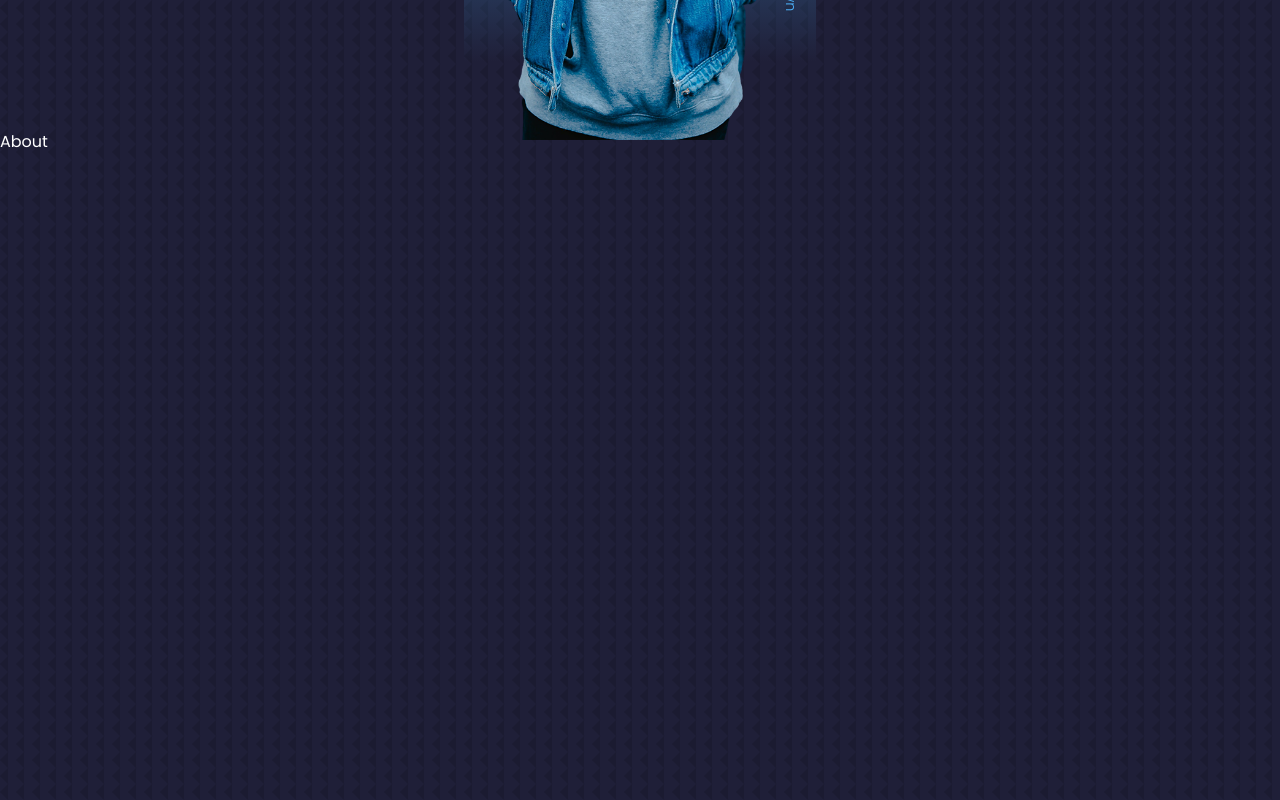
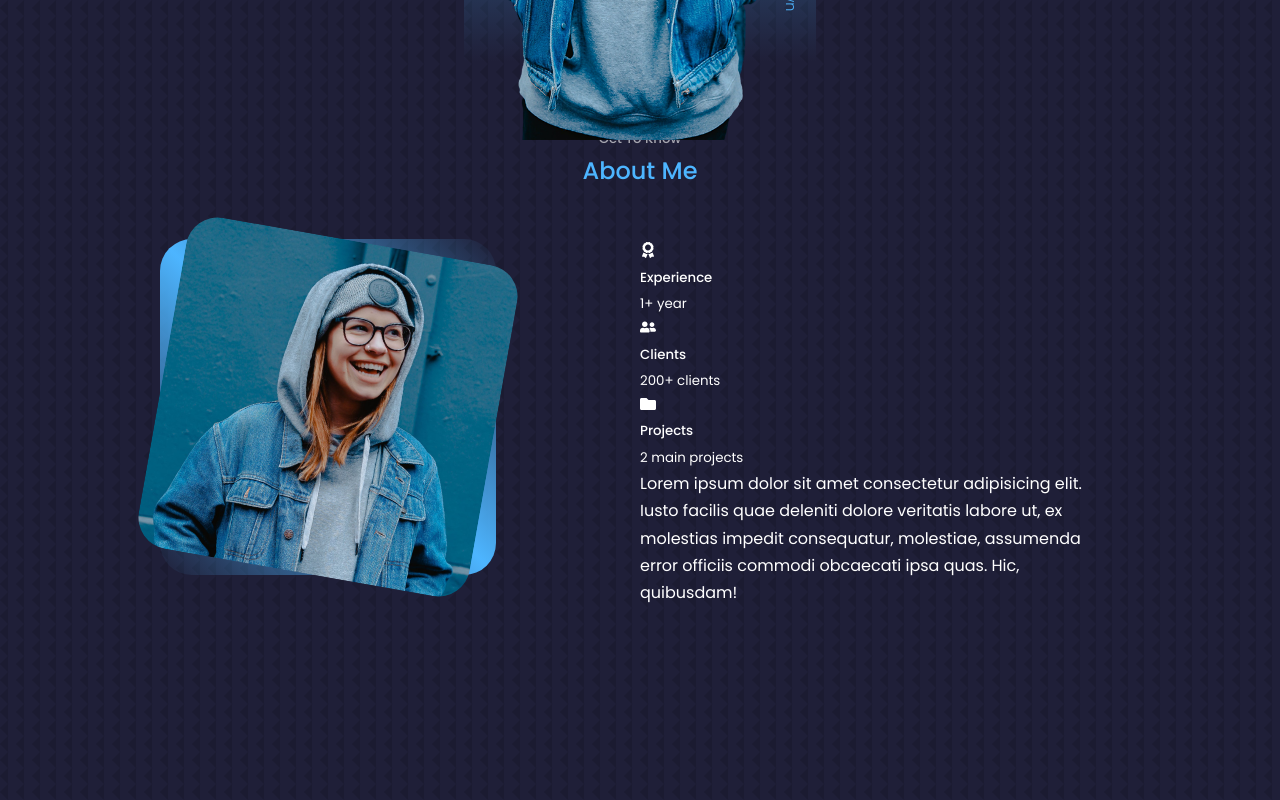
Before and after one commit to KennyEe55/react-portfolio-website, a React (Create React App) app in the folder react-portfolio/: page / in a window 1280 px wide. Shown: the part 800-1600 px from the top of the page. Built offline with nearby package versions, Linux system fonts and the light colour scheme.

Commit message:
Updates on the About sections

```diff
--- a/react-portfolio/src/components/About/About.jsx
+++ b/react-portfolio/src/components/About/About.jsx
@@ -1,8 +1,46 @@
 import React from 'react'
 import './about.css'
+import ME from '../../assets/me-about.jpg'
+import {FaAward} from 'react-icons/fa'
+import {FaUserFriends} from 'react-icons/fa'
+import {FaFolder} from 'react-icons/fa'
 
 export default function About () {
   return (
-    <section id="about">About</section>
+    <section id="about">
+      <h5>Get To Know</h5>
+      <h2>About Me</h2>
+
+      <div className="container about__container">
+        <div className="about__me">
+          <div className="about__me-img">
+            <img src={ME} alt="About image" />
+          </div>
+        </div>
+
+        <div className="about__content">
+          <div className="about__cards">
+            <article className='about__card'>
+            <FaAward className='about__icon'/>
+            <h5>Experience</h5>
+            <small>1+ year</small>
+            </article>
+            <article className='about__card'>
+            <FaUserFriends className='about__icon'/>
+            <h5>Clients</h5>
+            <small>200+ clients</small>
+            </article>
+            <article className='about__card'>
+            <FaFolder className='about__icon'/>
+            <h5>Projects</h5>
+            <small>2 main projects</small>
+            </article>
+          </div>
+          <p>
+            Lorem ipsum dolor sit amet consectetur adipisicing elit. Iusto facilis quae deleniti dolore veritatis labore ut, ex molestias impedit consequatur, molestiae, assumenda error officiis commodi obcaecati ipsa quas. Hic, quibusdam!
+          </p>
+        </div>
+      </div>
+    </section>
   )
 }
--- a/react-portfolio/src/components/About/about.css
+++ b/react-portfolio/src/components/About/about.css
@@ -0,0 +1,20 @@
+.about__container {
+    display: grid;
+    grid-template-columns: 35% 50%;
+    gap: 15%;
+}
+
+.about__me {
+    width: 100%;
+    aspect-ratio: 1/1;
+    border-radius: 2rem;
+    background: linear-gradient(45deg, transparent, var(--color-primary),transparent);
+    display: grid;
+    place-items: center;
+}
+
+.about__me-img{
+    border-radius: 2rem;
+    overflow: hidden;
+    transform: rotate(10deg);
+}
```
